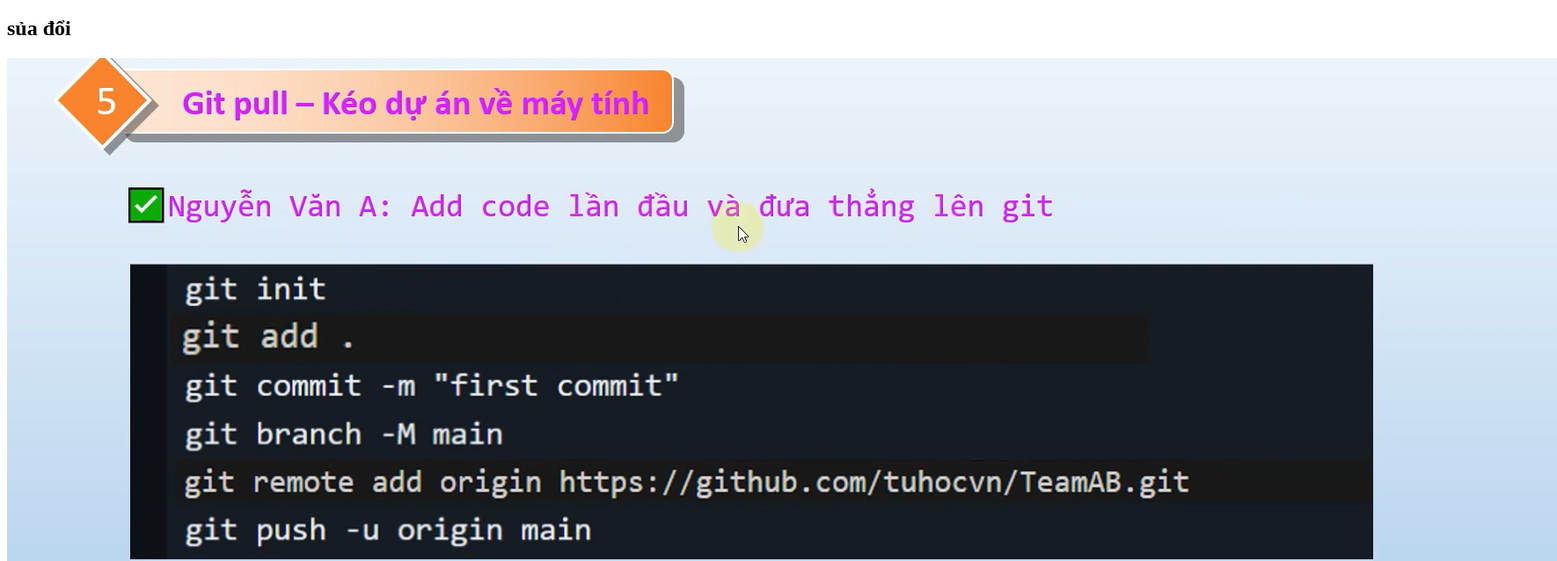
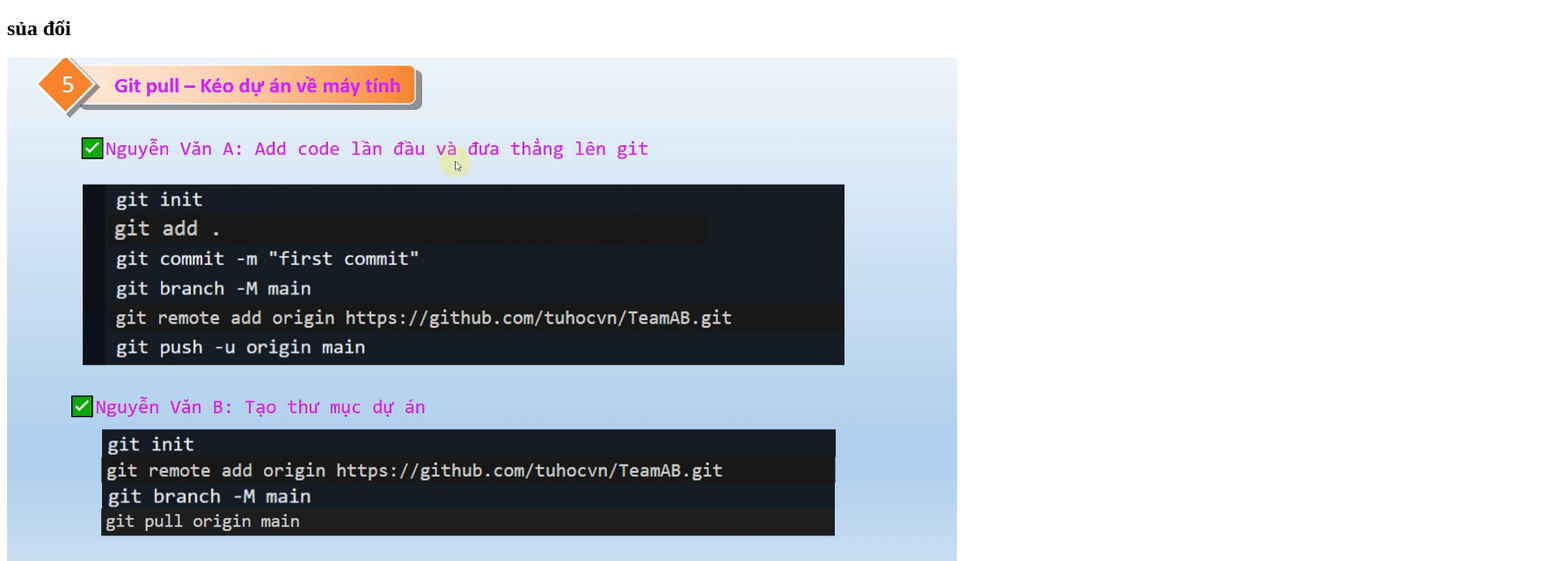
Before and after one commit to nguyendat1905/d-n, a plain HTML site: page index.html in a window 1280 px wide. Shown: the part 61-699 px from the top of the page at 88% size, 1770 px wide, since content can reach past the window. Drawn offline with Linux system fonts and the light colour scheme.

```diff
--- a/index.html
+++ b/index.html
@@ -10,7 +10,7 @@
 <body>
     <h1>dự án</h1>
     <h2>sủa đổi</h2>
-    <img src="Ảnh chụp màn hình 2025-03-18 095706.png" alt="">
+    <img src="Ảnh chụp màn hình 2025-03-18 095706.png" alt="" width="1080">
 </body>
 
 </html>
```
